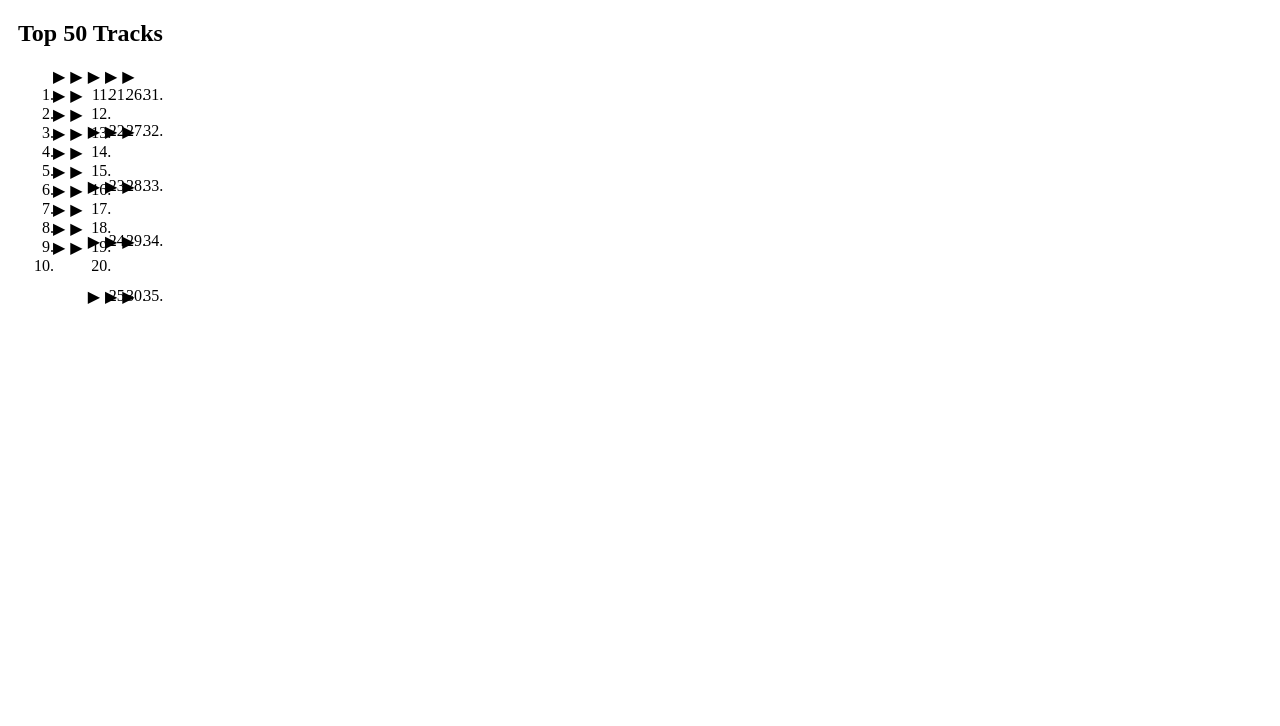
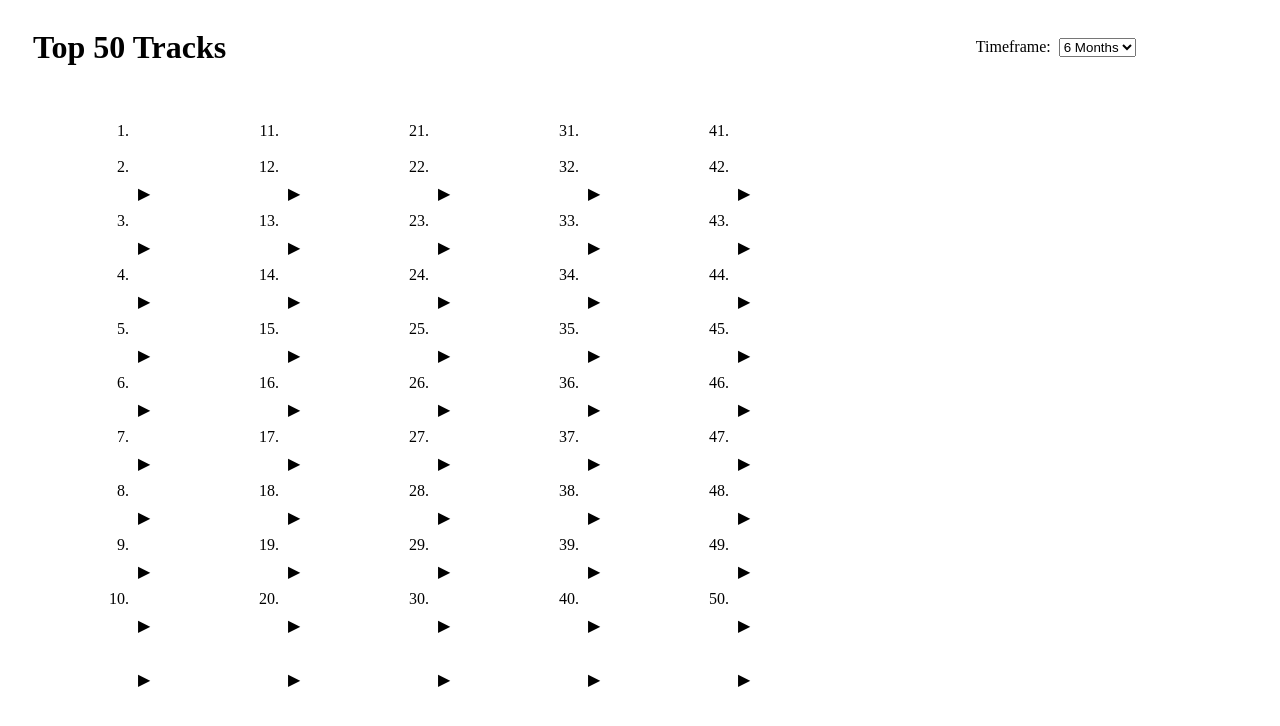
Before and after one commit to jayyxiao/spotify, a website built with Vite: page tracks.html in a window 1280 px wide. Built offline with nearby package versions, Linux system fonts and the light colour scheme.

Commit message:
more tracks page complete

```diff
--- a/src/morestyles.css
+++ b/src/morestyles.css
@@ -4,21 +4,41 @@
 }
 
 .heading {
-    margin-left: 10px;
+    margin-left: 25px;
+}
+
+.topmiddle {
+    margin-left: 59.3%;
+    margin-top: 30px;
+}
+
+.timeframe {
+    height: 1%;
+    margin-left: 8px;
+    margin-top: 30px;
 }
 
 li {
     position: absolute;
-    inline-size: 150px;
-    margin-left: 50px;
+    inline-size: 210px;
     overflow-wrap: break-word;
 }
 
-.rec1 > li {
-    margin-left: 10px;
+.rec1 {
+    margin-left: 85px;
+}
+
+.rec2 {
+    margin-left: 150px;
 }
 
 .play {
+    position: absolute;
     text-decoration: none;
     margin-left: 5px;
+    margin-top: 80px;
 }
+
+html {
+    padding-bottom: 30px;
+}
--- a/src/styles.css
+++ b/src/styles.css
@@ -71,3 +71,7 @@ li {
     text-decoration: none;
     margin-left: 5px;
 }
+
+html {
+    padding-bottom: 25px;
+}
--- a/tracks.html
+++ b/tracks.html
@@ -9,93 +9,135 @@
     </head>
     <body>
 
-        <h2 class = "heading"> Top 50 Tracks</h2>
+        <div class = "container">
+        <h1 class = "heading"> Top 50 Tracks</h1>
+        <p class = "topmiddle">Timeframe:</p>
+        <select name="timeframe" id="timeframe" class = "timeframe">
+            <option value="short">1 Month</option>
+            <option value="medium" selected>6 Months</option>
+            <option value="long">All Time</option>
+        </select>
+        </div>
 
         <ol>
         <div class = "container bottom">
                 <div class = "rec1">
                     <span id="tpic1"></span>
                     <li><span id="track1"></span></li><a id = "pt1" class = "play">&#9654;</a><br>
-                    <span id="tpic2"></span>
-                    <li><span id="track2"></span></li><a id = "pt1" class = "play">&#9654;</a><br>
-                    <span id="tpic3"></span>
-                    <li><span id="track3"></span></li><a id = "pt1" class = "play">&#9654;</a><br>
-                    <span id="tpic4"></span>
-                    <li><span id="track4"></span></li><a id = "pt1" class = "play">&#9654;</a><br>
-                    <span id="tpic5"></span>
-                    <li><span id="track5"></span></li><a id = "pt1" class = "play">&#9654;</a><br>
+                    <span id="tpic2"><br><br></span>
+                    <li><span id="track2"></span></li><a id = "pt2" class = "play">&#9654;</a><br>
+                    <span id="tpic3"><br><br></span>
+                    <li><span id="track3"></span></li><a id = "pt3" class = "play">&#9654;</a><br>
+                    <span id="tpic4"><br><br></span>
+                    <li><span id="track4"></span></li><a id = "pt4" class = "play">&#9654;</a><br>
+                    <span id="tpic5"><br><br></span>
+                    <li><span id="track5"></span></li><a id = "pt5" class = "play">&#9654;</a><br>
 
-                    <span id="tpic6"></span>
-                    <li><span id="track6"></span></li><a id = "pt1" class = "play">&#9654;</a><br>
-                    <span id="tpic7"></span>
-                    <li><span id="track7"></span></li><a id = "pt1" class = "play">&#9654;</a><br>
-                    <span id="tpic8"></span>
-                    <li><span id="track8"></span></li><a id = "pt1" class = "play">&#9654;</a><br>
-                    <span id="tpic9"></span>
-                    <li><span id="track9"></span></li><a id = "pt1" class = "play">&#9654;</a><br>
-                    <span id="tpic10"></span>
-                    <li><span id="track10"></span></li><a id = "pt1" class = "play">&#9654;</a><br>
+                    <span id="tpic6"><br><br></span>
+                    <li><span id="track6"></span></li><a id = "pt6" class = "play">&#9654;</a><br>
+                    <span id="tpic7"><br><br></span>
+                    <li><span id="track7"></span></li><a id = "pt7" class = "play">&#9654;</a><br>
+                    <span id="tpic8"><br><br></span>
+                    <li><span id="track8"></span></li><a id = "pt8" class = "play">&#9654;</a><br>
+                    <span id="tpic9"><br><br></span>
+                    <li><span id="track9"></span></li><a id = "pt9" class = "play">&#9654;</a><br>
+                    <span id="tpic10"><br><br></span>
+                    <li><span id="track10"></span></li><a id = "pt10" class = "play">&#9654;</a><br>
                 </div>
                 <div class = "rec2">
                     <span id="tpic11"></span>
-                    <li><span id="track11"></span></li><a id = "pt1" class = "play">&#9654;</a><br>
-                    <span id="tpic12"></span>
-                    <li><span id="track12"></span></li><a id = "pt1" class = "play">&#9654;</a><br>
-                    <span id="tpic13"></span>
-                    <li><span id="track13"></span></li><a id = "pt1" class = "play">&#9654;</a><br>
-                    <span id="tpic14"></span>
-                    <li><span id="track14"></span></li><a id = "pt1" class = "play">&#9654;</a><br>
-                    <span id="tpic15"></span>
-                    <li><span id="track15"></span></li><a id = "pt1" class = "play">&#9654;</a><br>
+                    <li><span id="track11"></span></li><a id = "pt11" class = "play">&#9654;</a><br>
+                    <span id="tpic12"><br><br></span>
+                    <li><span id="track12"></span></li><a id = "pt12" class = "play">&#9654;</a><br>
+                    <span id="tpic13"><br><br></span>
+                    <li><span id="track13"></span></li><a id = "pt13" class = "play">&#9654;</a><br>
+                    <span id="tpic14"><br><br></span>
+                    <li><span id="track14"></span></li><a id = "pt14" class = "play">&#9654;</a><br>
+                    <span id="tpic15"><br><br></span>
+                    <li><span id="track15"></span></li><a id = "pt15" class = "play">&#9654;</a><br>
 
-                    <span id="tpic16"></span>
-                    <li><span id="track16"></span></li><a id = "pt1" class = "play">&#9654;</a><br>
-                    <span id="tpic17"></span>
-                    <li><span id="track17"></span></li><a id = "pt1" class = "play">&#9654;</a><br>
-                    <span id="tpic18"></span>
-                    <li><span id="track18"></span></li><a id = "pt1" class = "play">&#9654;</a><br>
-                    <span id="tpic19"></span>
-                    <li><span id="track19"></span></li><a id = "pt1" class = "play">&#9654;</a><br>
-                    <span id="tpic20"></span>
-                    <li><span id="track20"></span></li><a id = "pt1" class = "play">&#9654;</a><br>
+                    <span id="tpic16"><br><br></span>
+                    <li><span id="track16"></span></li><a id = "pt16" class = "play">&#9654;</a><br>
+                    <span id="tpic17"><br><br></span>
+                    <li><span id="track17"></span></li><a id = "pt17" class = "play">&#9654;</a><br>
+                    <span id="tpic18"><br><br></span>
+                    <li><span id="track18"></span></li><a id = "pt18" class = "play">&#9654;</a><br>
+                    <span id="tpic19"><br><br></span>
+                    <li><span id="track19"></span></li><a id = "pt19" class = "play">&#9654;</a><br>
+                    <span id="tpic20"><br><br></span>
+                    <li><span id="track20"></span></li><a id = "pt20" class = "play">&#9654;</a><br>
                 </div>
-                <div class = "rec3">
-                    <span id="a_recpic1"></span>
-                    <li><span id="a_rec1"></span></li><a id = "pa1" class = "play">&#9654;</a><br>
-                    <span id="a_recpic2"><br><br></span>
-                    <li><span id="a_rec2"></span></li><a id = "pa2" class = "play">&#9654;</a><br>
-                    <span id="a_recpic3"><br><br></span>
-                    <li><span id="a_rec3"></span></li><a id = "pa3" class = "play">&#9654;</a><br>
-                    <span id="a_recpic4"><br><br></span>
-                    <li><span id="a_rec4"></span></li><a id = "pa4" class = "play">&#9654;</a><br>
-                    <span id="a_recpic5"><br><br></span>
-                    <li><span id="a_rec5"></span></li><a id = "pa5" class = "play">&#9654;</a><br><br>
+                <div class = "rec2">
+                    <span id="tpic21"></span>
+                    <li><span id="track21"></span></li><a id = "pt21" class = "play">&#9654;</a><br>
+                    <span id="tpic22"><br><br></span>
+                    <li><span id="track22"></span></li><a id = "pt22" class = "play">&#9654;</a><br>
+                    <span id="tpic23"><br><br></span>
+                    <li><span id="track23"></span></li><a id = "pt23" class = "play">&#9654;</a><br>
+                    <span id="tpic24"><br><br></span>
+                    <li><span id="track24"></span></li><a id = "pt24" class = "play">&#9654;</a><br>
+                    <span id="tpic25"><br><br></span>
+                    <li><span id="track25"></span></li><a id = "pt25" class = "play">&#9654;</a><br>
+
+                    <span id="tpic26"><br><br></span>
+                    <li><span id="track26"></span></li><a id = "pt26" class = "play">&#9654;</a><br>
+                    <span id="tpic27"><br><br></span>
+                    <li><span id="track27"></span></li><a id = "pt27" class = "play">&#9654;</a><br>
+                    <span id="tpic28"><br><br></span>
+                    <li><span id="track28"></span></li><a id = "pt28" class = "play">&#9654;</a><br>
+                    <span id="tpic29"><br><br></span>
+                    <li><span id="track29"></span></li><a id = "pt29" class = "play">&#9654;</a><br>
+                    <span id="tpic30"><br><br></span>
+                    <li><span id="track30"></span></li><a id = "pt30" class = "play">&#9654;</a><br>
                 </div>
-                <div class = "rec4">
-                    <span id="a_recpic6"></span>
-                    <li><span id="a_rec6"></span></li><a id = "pa6" class = "play">&#9654;</a><br>
-                    <span id="a_recpic7"><br><br></span>
-                    <li><span id="a_rec7"></span></li><a id = "pa7" class = "play">&#9654;</a><br>
-                    <span id="a_recpic8"><br><br></span>
-                    <li><span id="a_rec8"></span></li><a id = "pa8" class = "play">&#9654;</a><br>
-                    <span id="a_recpic9"><br><br></span>
-                    <li><span id="a_rec9"></span></li><a id = "pa9" class = "play">&#9654;</a><br>
-                    <span id="a_recpic10"><br><br></span>
-                    <li><span id="a_rec10"></span></li><a id = "pa10" class = "play">&#9654;</a><br><br>
+                <div class = "rec2">
+                    <span id="tpic31"></span>
+                    <li><span id="track31"></span></li><a id = "pt31" class = "play">&#9654;</a><br>
+                    <span id="tpic32"><br><br></span>
+                    <li><span id="track32"></span></li><a id = "pt32" class = "play">&#9654;</a><br>
+                    <span id="tpic33"><br><br></span>
+                    <li><span id="track33"></span></li><a id = "pt33" class = "play">&#9654;</a><br>
+                    <span id="tpic34"><br><br></span>
+                    <li><span id="track34"></span></li><a id = "pt34" class = "play">&#9654;</a><br>
+                    <span id="tpic35"><br><br></span>
+                    <li><span id="track35"></span></li><a id = "pt35" class = "play">&#9654;</a><br>
+
+                    <span id="tpic36"><br><br></span>
+                    <li><span id="track36"></span></li><a id = "pt36" class = "play">&#9654;</a><br>
+                    <span id="tpic37"><br><br></span>
+                    <li><span id="track37"></span></li><a id = "pt37" class = "play">&#9654;</a><br>
+                    <span id="tpic38"><br><br></span>
+                    <li><span id="track38"></span></li><a id = "pt38" class = "play">&#9654;</a><br>
+                    <span id="tpic39"><br><br></span>
+                    <li><span id="track39"></span></li><a id = "pt39" class = "play">&#9654;</a><br>
+                    <span id="tpic40"><br><br></span>
+                    <li><span id="track40"></span></li><a id = "pt40" class = "play">&#9654;</a><br>
                 </div>
-                <div class = "rec5">
-                    <span id="a_recpic6"></span>
-                    <li><span id="a_rec6"></span></li><a id = "pa6" class = "play">&#9654;</a><br>
-                    <span id="a_recpic7"><br><br></span>
-                    <li><span id="a_rec7"></span></li><a id = "pa7" class = "play">&#9654;</a><br>
-                    <span id="a_recpic8"><br><br></span>
-                    <li><span id="a_rec8"></span></li><a id = "pa8" class = "play">&#9654;</a><br>
-                    <span id="a_recpic9"><br><br></span>
-                    <li><span id="a_rec9"></span></li><a id = "pa9" class = "play">&#9654;</a><br>
-                    <span id="a_recpic10"><br><br></span>
-                    <li><span id="a_rec10"></span></li><a id = "pa10" class = "play">&#9654;</a><br><br>
+                <div class = "rec2">
+                    <span id="tpic41"></span>
+                    <li><span id="track41"></span></li><a id = "pt41" class = "play">&#9654;</a><br>
+                    <span id="tpic42"><br><br></span>
+                    <li><span id="track42"></span></li><a id = "pt42" class = "play">&#9654;</a><br>
+                    <span id="tpic43"><br><br></span>
+                    <li><span id="track43"></span></li><a id = "pt43" class = "play">&#9654;</a><br>
+                    <span id="tpic44"><br><br></span>
+                    <li><span id="track44"></span></li><a id = "pt44" class = "play">&#9654;</a><br>
+                    <span id="tpic45"><br><br></span>
+                    <li><span id="track45"></span></li><a id = "pt45" class = "play">&#9654;</a><br>
+
+                    <span id="tpic46"><br><br></span>
+                    <li><span id="track46"></span></li><a id = "pt46" class = "play">&#9654;</a><br>
+                    <span id="tpic47"><br><br></span>
+                    <li><span id="track47"></span></li><a id = "pt47" class = "play">&#9654;</a><br>
+                    <span id="tpic48"><br><br></span>
+                    <li><span id="track48"></span></li><a id = "pt48" class = "play">&#9654;</a><br>
+                    <span id="tpic49"><br><br></span>
+                    <li><span id="track49"></span></li><a id = "pt49" class = "play">&#9654;</a><br>
+                    <span id="tpic50"><br><br></span>
+                    <li><span id="track50"></span></li><a id = "pt50" class = "play">&#9654;</a><br>
                 </div>
         </div>
         </ol>
+        <h1></h1>
     </body>
 </html>
```
Also changed, not shown: index.html (+1 -1 lines), src/tracks.js (+44 -5 lines), src/wrapped.js (+3 -36 lines).
